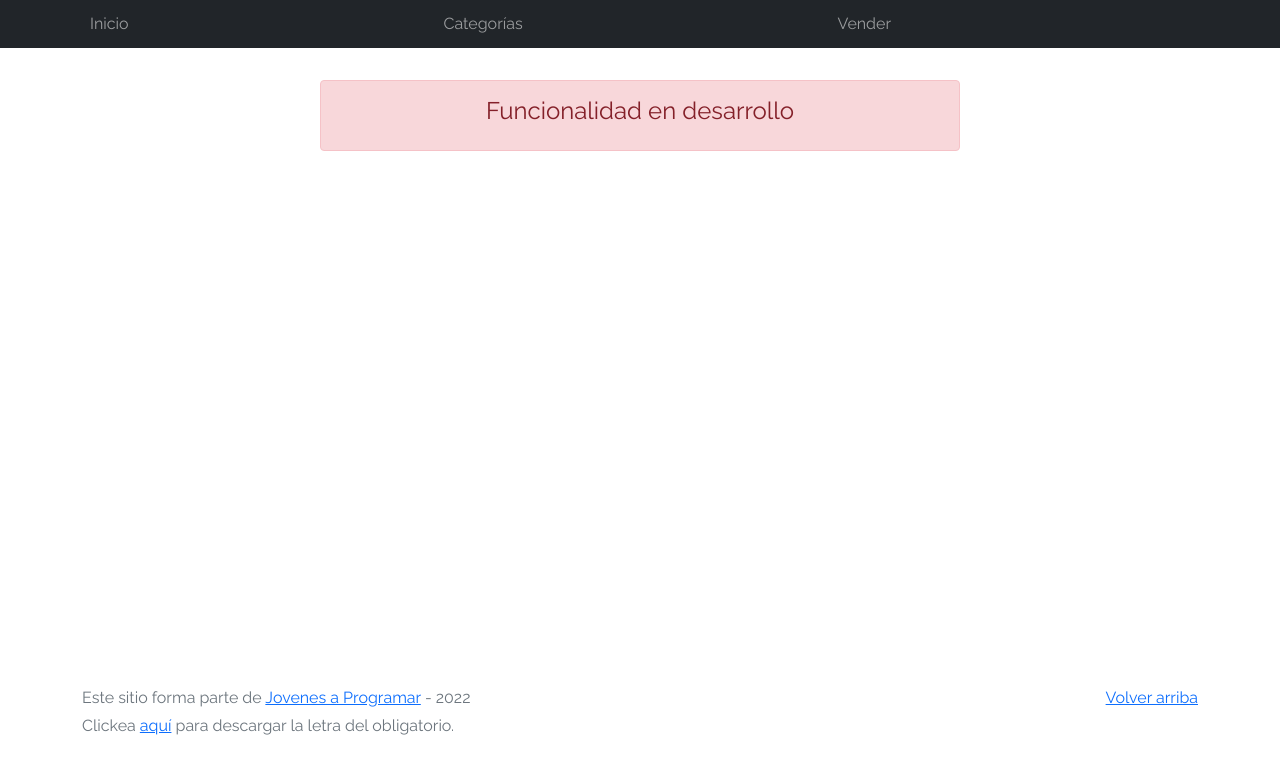
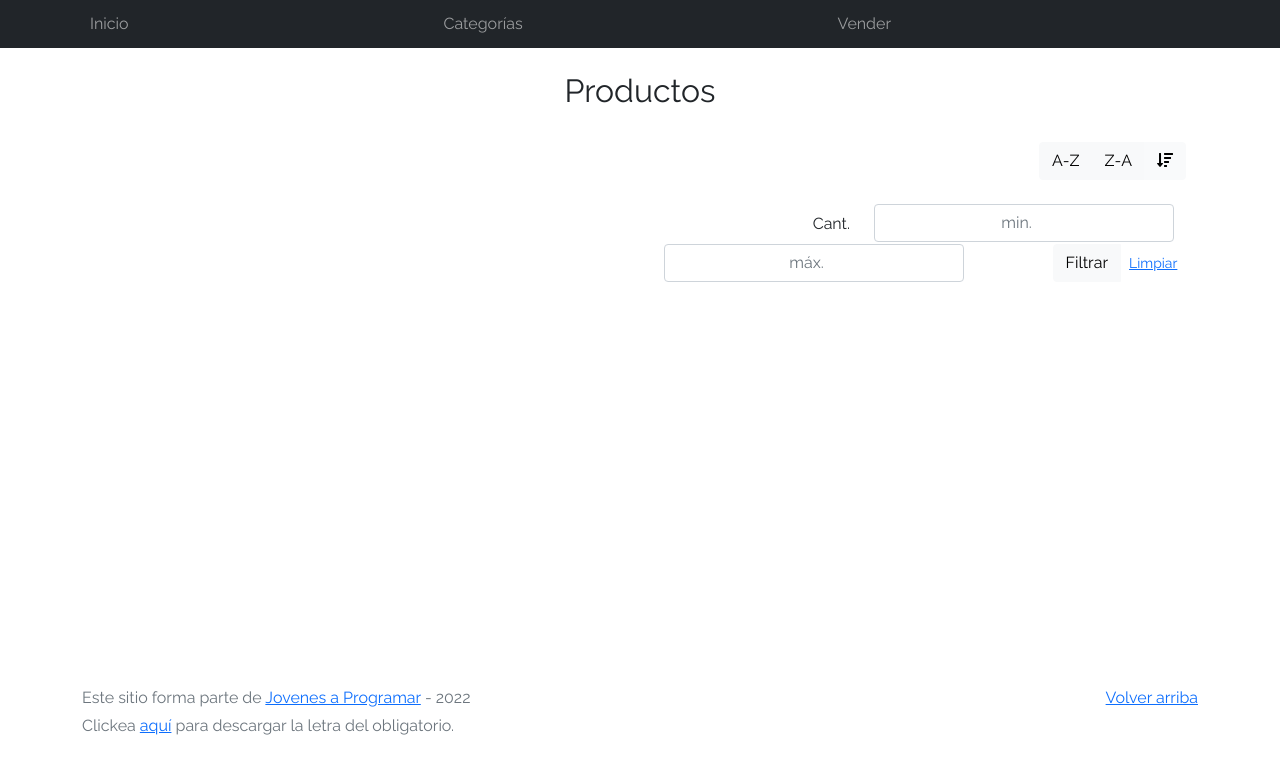
Before and after one commit to mattiasalvez/Proyecto-E-commerce, a plain HTML site: page products.html in a window 1280 px wide. Drawn offline with Linux system fonts and the light colour scheme; no server answers.

Commit message:
commit
Previo a entrega del 2.
Se corrigen errores anteriores

```diff
--- a/products.html
+++ b/products.html
@@ -37,18 +37,48 @@
     </div>
   </nav>
   <main class="pb-5 container">
-    <div class="container">
-      <div class="alert alert-danger text-center" role="alert">
-        <h4 class="alert-heading">Funcionalidad en desarrollo</h4>
-      </div>
+    <div class="text-center p-4">
+      <h2>Productos</h2>
     </div>
     <div class="container">
       <div class="row">
-          <div class="list-group" id="cat-list-container">
-
+        <div class="col text-end">
+          <div class="btn-group btn-group-toggle mb-4" data-bs-toggle="buttons">
+            <input type="radio" class="btn-check" name="options" id="sortAsc">
+            <label class="btn btn-light" for="sortAsc">A-Z</label>
+            <input type="radio" class="btn-check" name="options" id="sortDesc">
+            <label class="btn btn-light" for="sortDesc">Z-A</label>
+            <input type="radio" class="btn-check" name="options" id="sortByCount" checked>
+            <label class="btn btn-light" for="sortByCount"><i class="fas fa-sort-amount-down mr-1"></i></label>
           </div>
+        </div>
       </div>
-  </div>
+      <div class="row">
+        <div class="col-lg-6 offset-lg-6 col-md-12 mb-1 container">
+          <div class="row container p-0 m-0">
+            <div class="col">
+              <p class="font-weight-normal text-end my-2">Cant.</p>
+            </div>
+            <div class="col">
+              <input class="form-control" type="number" placeholder="min." id="rangeFilterCountMin">
+            </div>
+            <div class="col">
+              <input class="form-control" type="number" placeholder="máx." id="rangeFilterCountMax">
+            </div>
+            <div class="col-3 p-0">
+              <div class="btn-group" role="group">
+                <button class="btn btn-light btn-block" id="rangeFilterCount">Filtrar</button>
+                <button class="btn btn-link btn-sm" id="clearRangeFilter">Limpiar</button>
+              </div>
+            </div>
+          </div>
+        </div>
+      </div>
+      <div class="row">
+        <div class="list-group" id="cat-list-container">
+        </div>
+      </div>
+    </div>
   </main>
   <footer class="text-muted">
     <div class="container">
```
Also changed, not shown: js/login.js (+2 -11 lines).
